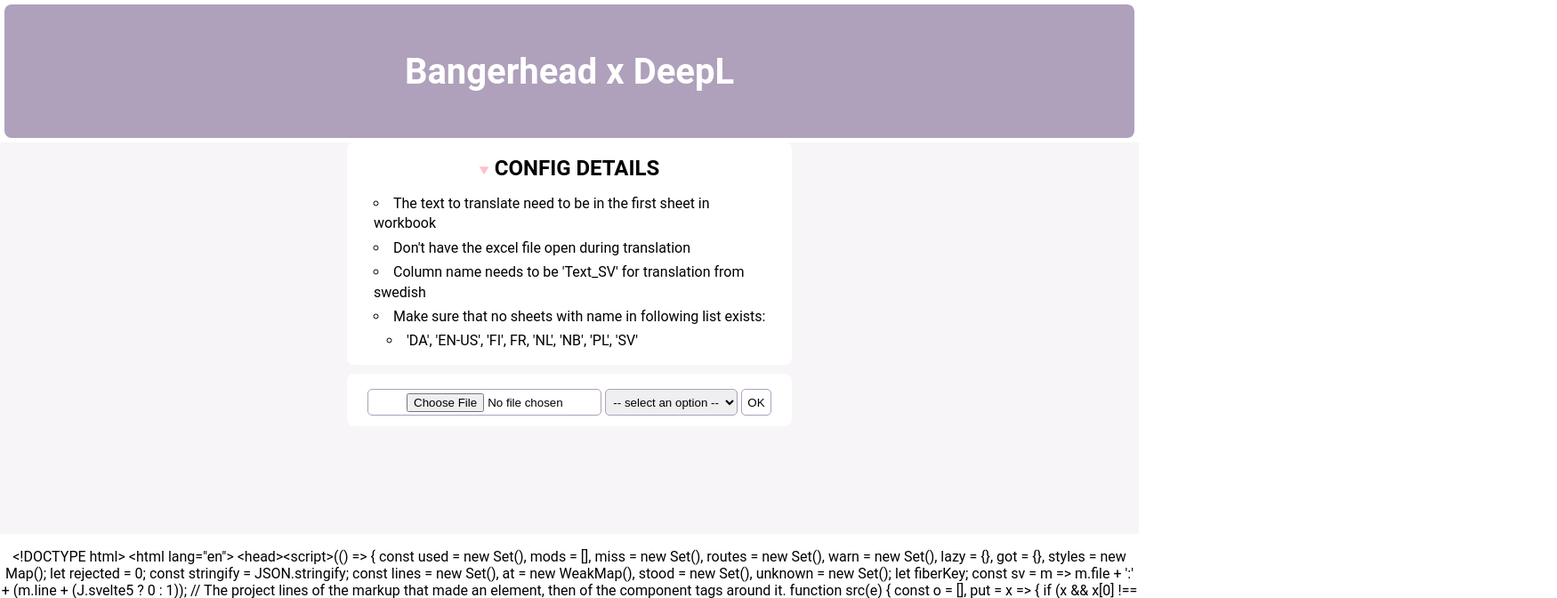
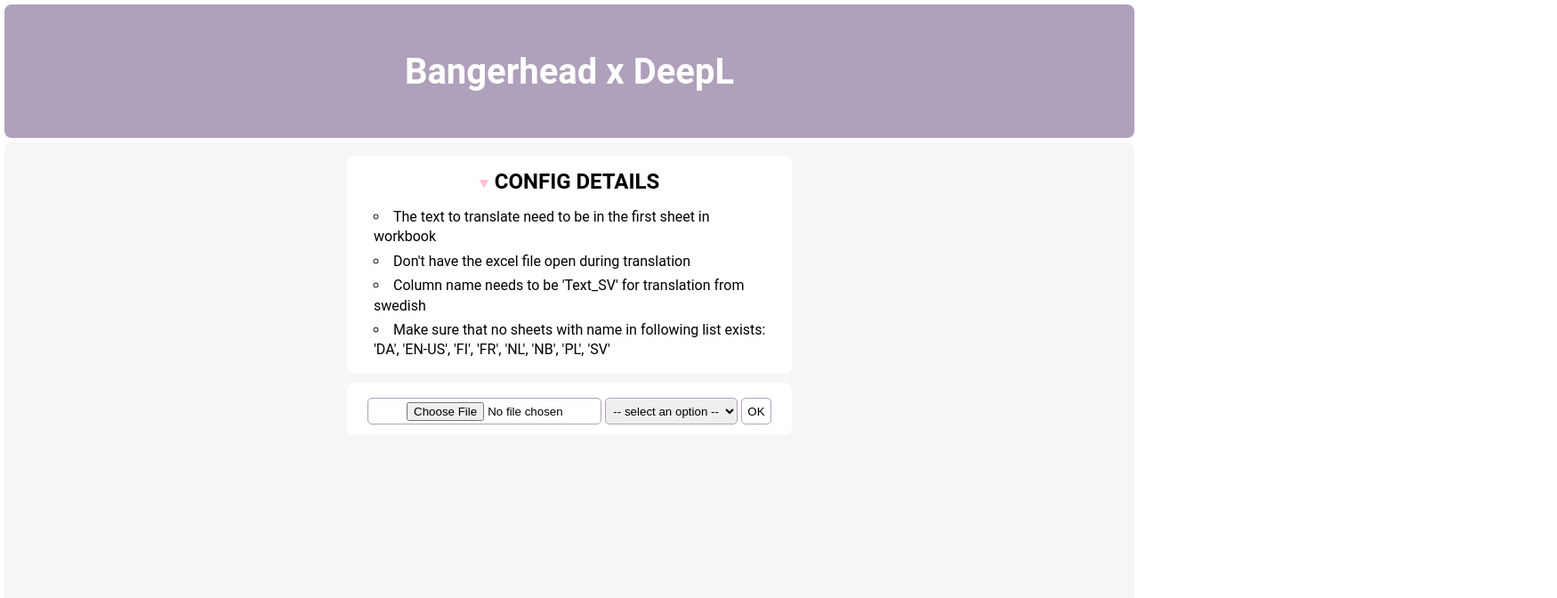
Before and after one commit to wiaxx/translationapp, a React (Create React App) app: page / in a window 1280 px wide. Both pictures are taken after a click on the heading "CONFIG DETAILS". Shown: the top 672 px of the page at 89% size, 1750 px wide, since content can reach past the window. Built offline with nearby package versions, Linux system fonts and the light colour scheme.

Commit message:
style: Update styling

```diff
--- a/src/App.js
+++ b/src/App.js
@@ -1,16 +1,16 @@
-import React, { useState, useEffect } from "react";
-import "./App.css";
-import Header from "./components/Header";
-import Footer from "./components/Footer";
-import Main from "./components/Main";
-import { api } from "./api";
+import React, { useState, useEffect } from 'react';
+import './App.css';
+import Header from './components/Header';
+import Footer from './components/Footer';
+import Main from './components/Main';
+import { api } from './api';
 
 const App = () => {
   const [successText, setSuccessText] = useState(null);
 
   useEffect(() => {
     api
-      .get("/")
+      .get('/')
       .then(({ data }) => setSuccessText(data))
       .catch((err) => console.error(err));
   });
@@ -19,7 +19,6 @@
     <div className="App">
       <Header />
       <Main />
-      <p>{successText}</p>
       <Footer />
     </div>
   );
--- a/src/components/Config.js
+++ b/src/components/Config.js
@@ -42,7 +42,9 @@
         <summary>
           <Title>Config details</Title>
         </summary>
-        <BulletList>The text to translate need to be in the first sheet in workbook</BulletList>
+        <BulletList>
+          The text to translate need to be in the first sheet in workbook
+        </BulletList>
         <BulletList>
           Don't have the excel file open during translation
         </BulletList>
@@ -50,10 +52,8 @@
           Column name needs to be 'Text_SV' for translation from swedish
         </BulletList>
         <BulletList>
-          Make sure that no sheets with name in following list exists:
-          <BulletList>
-            'DA', 'EN-US', 'FI', FR, 'NL', 'NB', 'PL', 'SV'
-          </BulletList>
+          Make sure that no sheets with name in following list exists: <br></br>
+          'DA', 'EN-US', 'FI', 'FR', 'NL', 'NB', 'PL', 'SV'
         </BulletList>
       </details>
     </ConfigHolder>
--- a/src/components/Main.js
+++ b/src/components/Main.js
@@ -1,7 +1,15 @@
-import React from "react";
-import styled from "styled-components";
-import Config from "./Config";
-import Input from "./Input";
+import React from 'react';
+import styled from 'styled-components';
+import Config from './Config';
+import Input from './Input';
+
+const MainDiv = styled.div`
+  height: calc(100vh - 28px - 150px - 65px);
+  margin: 5px;
+  padding: 15px;
+  background-color: #f8f5f9;
+  border-radius: 8px;
+`;
 
 const Main = () => {
   return (
@@ -12,9 +20,4 @@
   );
 };
 
-const MainDiv = styled.div`
-  height: 55vh;
-  background-color: #f8f5f9;
-`;
-
 export default Main;
```
Also changed, not shown: 2 other files (tests, documents, lock files or other folders).
